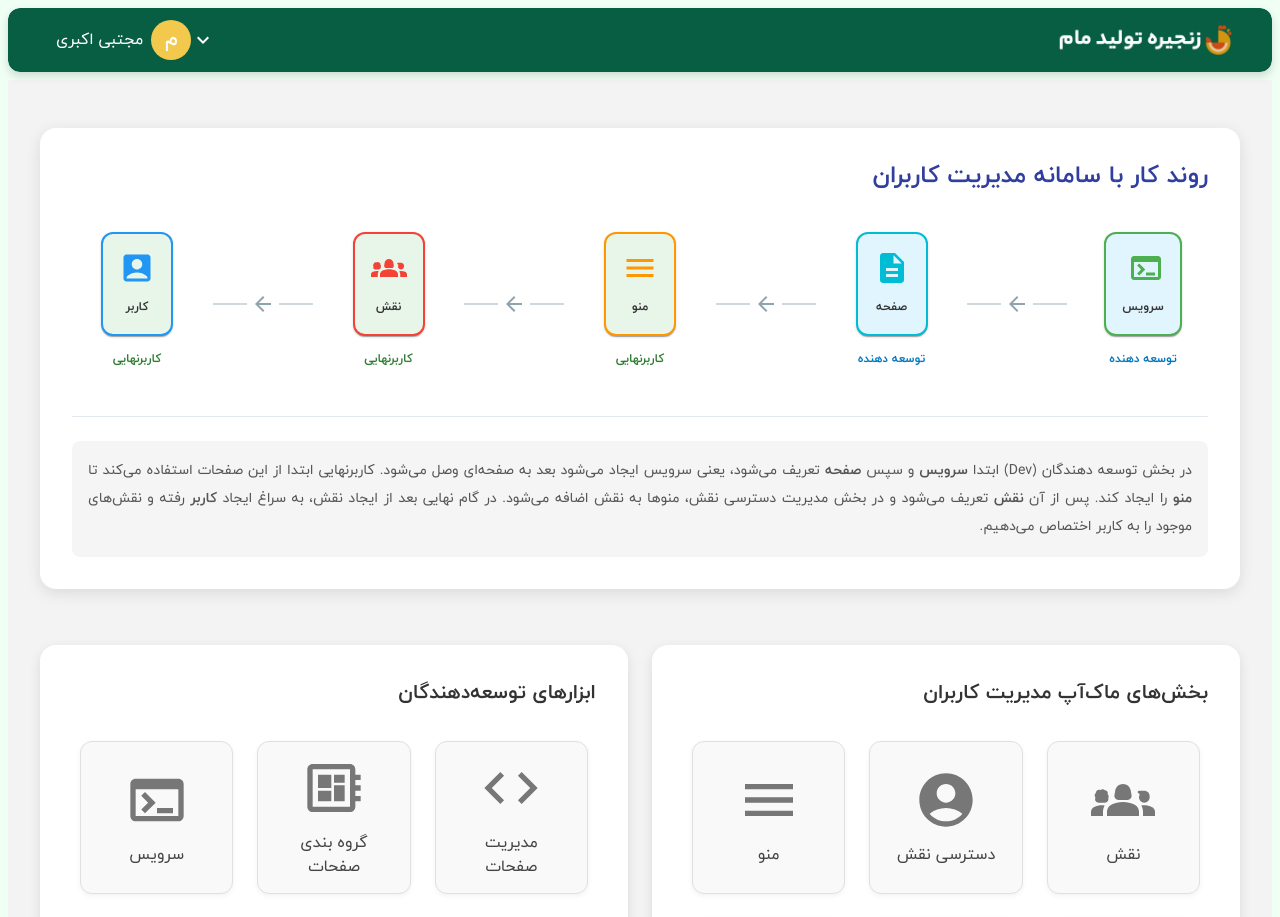
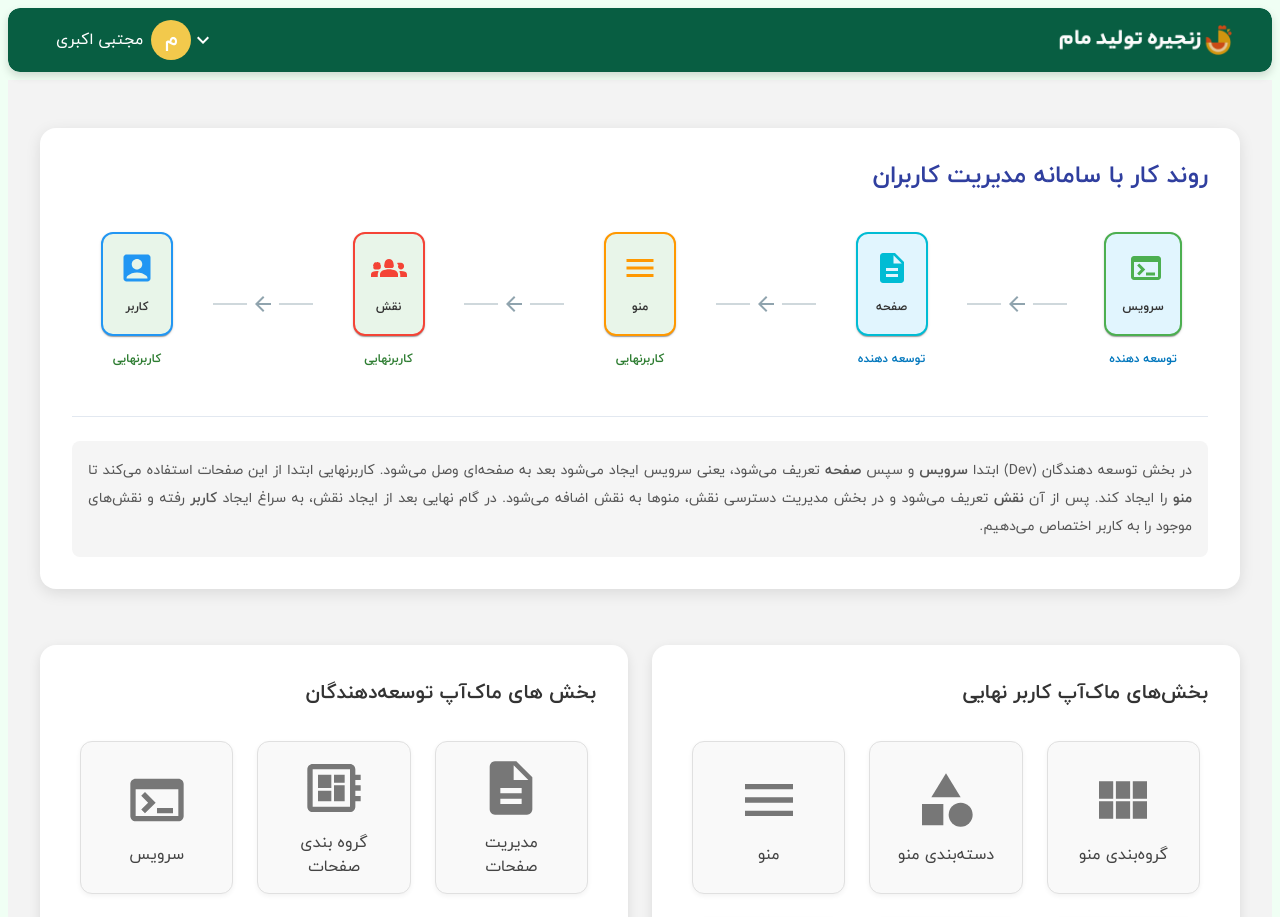
Before and after one commit to SeyedAb2/usermanagement_mockup_react, a React (Vite) app: page / in a window 1280 px wide. Shown: the top 917 px of the page. Built offline with nearby package versions, Linux system fonts and the light colour scheme.

Commit message:
update code

```diff
--- a/src/pages/dashboard/Dashboard.tsx
+++ b/src/pages/dashboard/Dashboard.tsx
@@ -7,7 +7,6 @@ import {
   ViewModule,
   PersonAddAlt,
   AccountCircle,
-  Code,
   DeveloperBoard,
   Terminal,
   Description,
@@ -27,16 +26,16 @@ interface DashboardItem {
 }
 
 const USER_MANAGEMENT_ITEMS: DashboardItem[] = [
+  { id: 5, label: "گروه‌بندی منو", icon: <ViewModule />, path: "/menu-group" },
+  { id: 4, label: "دسته‌بندی منو", icon: <Category />, path: "/menu-category" },
+  { id: 3, label: "منو", icon: <Menu />, path: "/menu" },
+  { id: 6, label: "افزودن پرسنل", icon: <PersonAddAlt />, path: "/add-personel" },
+  { id: 2, label: "دسترسی نقش", icon: <AccountCircle />, path: "/access-role" },
   { id: 1, label: "نقش", icon: <Groups2 />, path: "/role" },
-  { id: 2, label: "دسترسی نقش", icon: <AccountCircle />, path: "/access-role" },
-  { id: 3, label: "منو", icon: <Menu />, path: "/menu" },
-  { id: 4, label: "دسته‌بندی منو", icon: <Category />, path: "/menu-category" },
-  { id: 5, label: "گروه‌بندی منو", icon: <ViewModule />, path: "/menu-group" },
-  { id: 6, label: "افزودن پرسنل", icon: <PersonAddAlt />, path: "/add-personel" },
 ];
 
 const DEVELOPER_ITEMS: DashboardItem[] = [
-  { id: 7, label: "مدیریت صفحات", icon: <Code />, path: "/add-page" },
+  { id: 7, label: "مدیریت صفحات", icon: <Description />, path: "/add-page" },
   { id: 8, label: "گروه بندی صفحات", icon: <DeveloperBoard />, path: "/category-page" },
   { id: 9, label: "سرویس", icon: <Terminal />, path: "" },
 ];
@@ -309,7 +308,7 @@ export default function Dashboard() {
 
         {/* 1. بخش مدیریت کاربران: 4/12 عرض */}
         {renderSection(
-          "بخش‌های ماک‌آپ مدیریت کاربران",
+          "بخش‌های ماک‌آپ کاربر نهایی",
           USER_MANAGEMENT_ITEMS,
           "#333",
           4, // 2 ستون داخلی
@@ -318,7 +317,7 @@ export default function Dashboard() {
 
         {/* 2. بخش توسعه‌دهندگان: 8/12 عرض */}
         {renderSection(
-          "ابزارهای توسعه‌دهندگان",
+          "بخش های ماک‌آپ توسعه‌دهندگان",
           DEVELOPER_ITEMS,
           "#333",
           4, // 3 ستون داخلی
```
